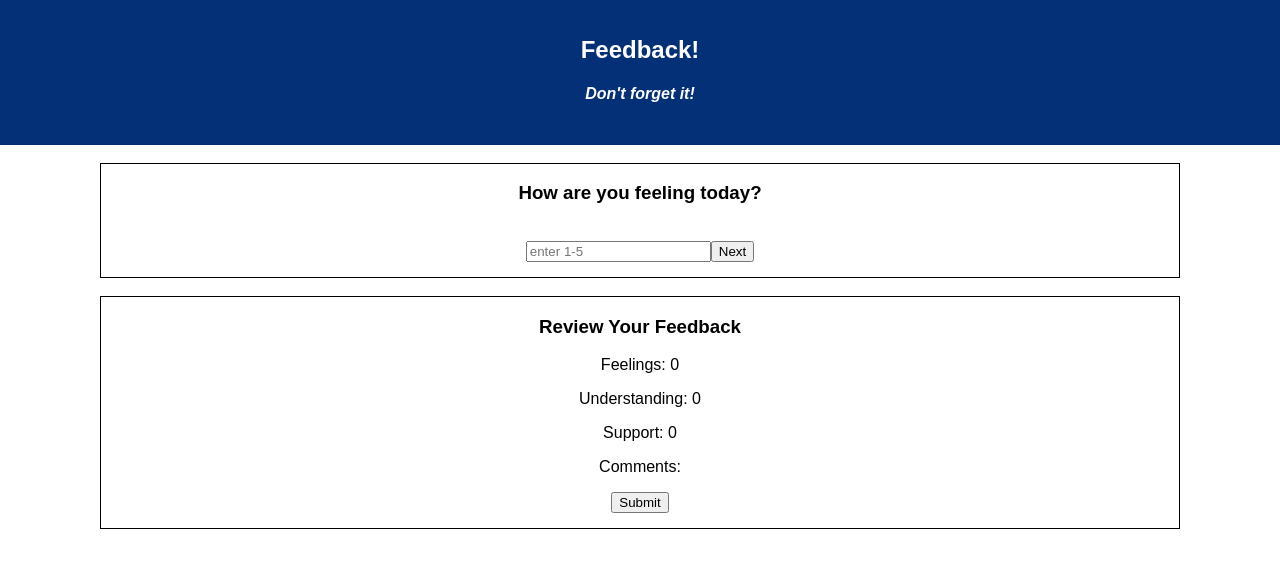
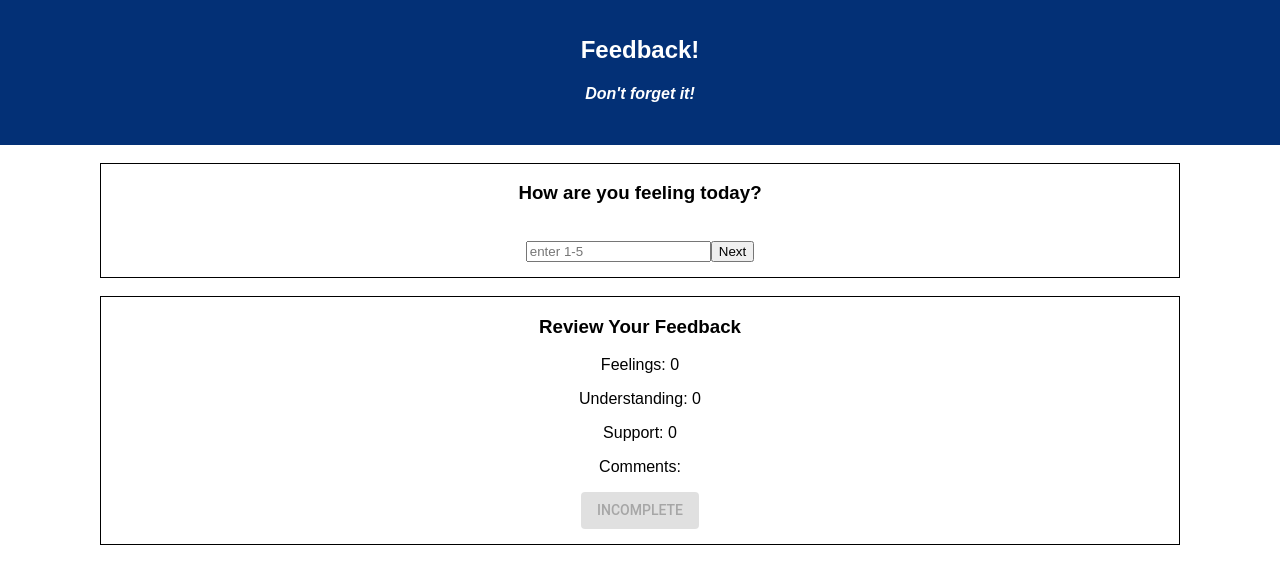
Before and after one commit to brittbmh/Redux-Feedback-Loop, a React (Create React App) app: page /#/ in a window 1280 px wide. Shown: the top 584 px of the page. Built offline with nearby package versions, Linux system fonts and the light colour scheme.

Commit message:
disabled button until ready to submit

```diff
--- a/src/components/Review/Review.js
+++ b/src/components/Review/Review.js
@@ -3,6 +3,7 @@ import { connect } from 'react-redux';
 import './Review.css';
 import axios from 'axios';
 import {withRouter} from 'react-router-dom';
+import Button from '@material-ui/core/Button';
 
 class Review extends Component {
     //send Feedback to database and move to Success page
@@ -23,6 +24,13 @@ class Review extends Component {
 
     // display current ratings entered at bottom of input pages
     render() {
+        let buttonSwitch;
+        if (this.props.location.pathname === '/FinalReview'){
+            buttonSwitch = <Button variant="contained" color="primary" margin="theme.spacing.unit" className="button" onClick={this.postFeedback}>Submit</Button>
+        } else {
+            buttonSwitch = <Button variant="contained" color="secondary" disabled margin="theme.spacing.unit" className="button" onClick={this.postFeedback}>Incomplete</Button>
+        };
+
         const feedback = this.props.reduxStore.feedbackReview;
         return (
             <div className="review">
@@ -31,7 +39,7 @@ class Review extends Component {
                 <p>Understanding: {feedback.Understanding}</p>
                 <p>Support: {feedback.Support}</p>
                 <p>Comments: {feedback.Comments}</p>
-                <button onClick={this.postFeedback}>Submit</button>
+                {buttonSwitch}
             </div>
         )
     }
```
Also changed, not shown: src/components/Review/Review.css (line endings or trailing spaces).
